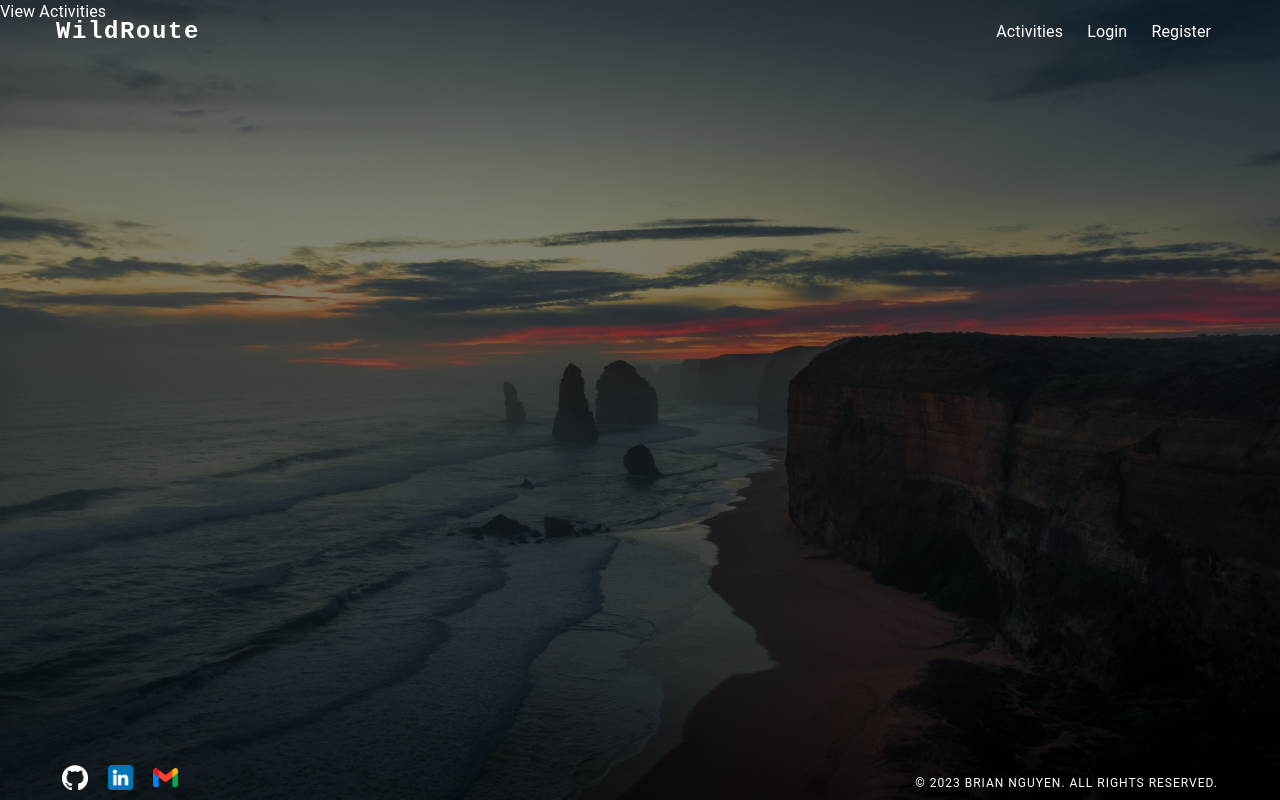
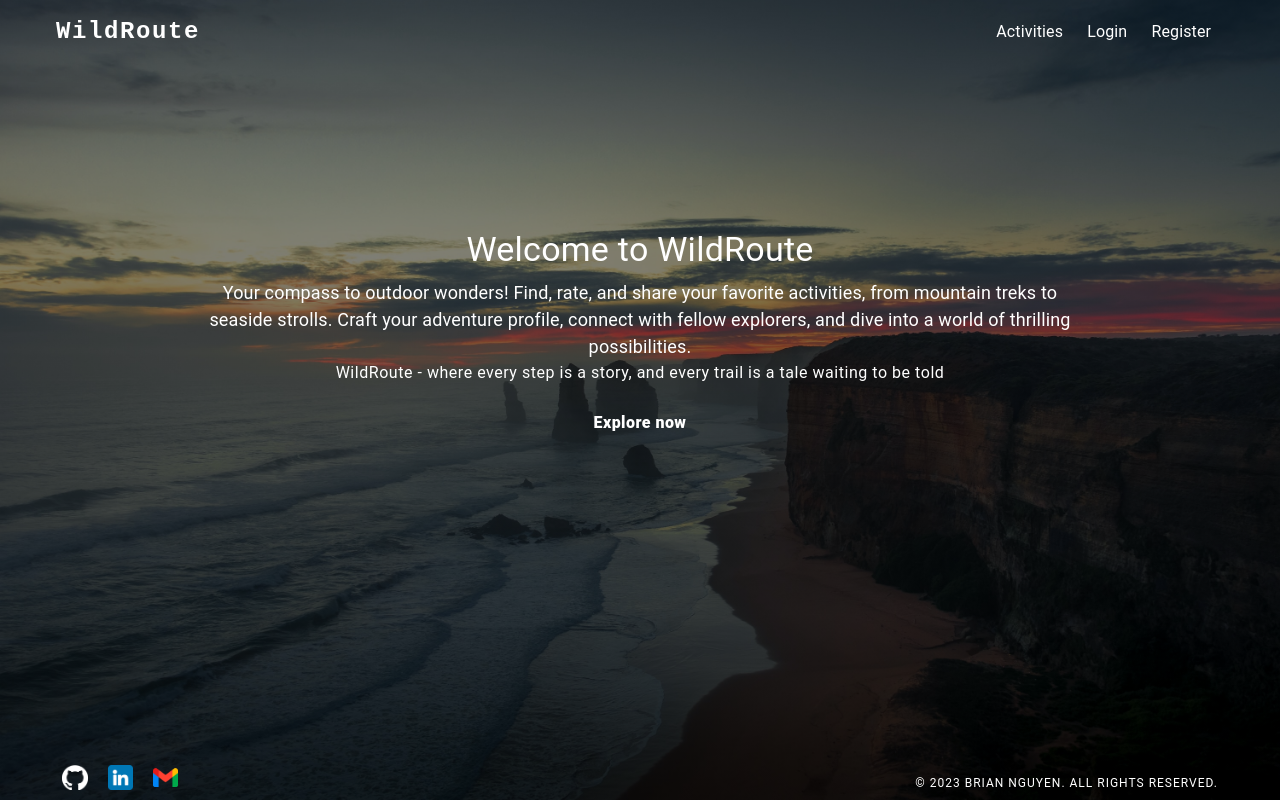
Before and after one commit to Brian3010/WildRoute, a React (Vite) app in the folder frontend/: page / in a window 1280 px wide. Built offline with nearby package versions, Linux system fonts and the light colour scheme; no server answers.

Commit message:
finalize homepage ui

```diff
--- a/frontend/src/assets/HomePage.css
+++ b/frontend/src/assets/HomePage.css
@@ -6,4 +6,49 @@
   width: 100%;
   height: 100vh;
   position: relative;
+  display: flex;
+  justify-content: center;
+  align-items: center;
 }
+
+.homepage-div {
+  color: #fff;
+  text-align: center;
+  width: 70%;
+  position: relative;
+  top: -8%;
+}
+
+.homepage-btn {
+  font-family: inherit;
+  cursor: pointer;
+  position: relative;
+  transition-timing-function: cubic-bezier(0.25, 0.8, 0.25, 1);
+  transition-duration: 400ms;
+  transition-property: color;
+}
+
+.homepage-btn:focus,
+.homepage-btn:hover {
+  color: #fff;
+}
+
+.homepage-btn:focus:after,
+.homepage-btn:hover:after {
+  width: 100%;
+  left: 0%;
+}
+
+.homepage-btn:after {
+  content: '';
+  pointer-events: none;
+  bottom: -2px;
+  left: 50%;
+  position: absolute;
+  width: 0%;
+  height: 2px;
+  background-color: #fff;
+  transition-timing-function: cubic-bezier(0.25, 0.8, 0.25, 1);
+  transition-duration: 400ms;
+  transition-property: width, left;
+}
--- a/frontend/src/components/ActivitySearchInputs.tsx
+++ b/frontend/src/components/ActivitySearchInputs.tsx
@@ -1,5 +1,5 @@
 import SearchIcon from '@mui/icons-material/Search';
-import { Box, Checkbox, FormControlLabel, FormGroup, InputAdornment, TextField } from '@mui/material';
+import { Box, Checkbox, FormControlLabel, FormGroup, InputAdornment, TextField, Typography } from '@mui/material';
 import { ChangeEvent } from 'react';
 import { TTags } from '../services/getActyById';
 
@@ -45,6 +45,10 @@ export default function ActivitySearchInputs({ searchChange, checkBoxChange }: A
           ),
         }}
       />
+      <Box display={'flex'} alignItems={'center'} gap={3} flexWrap={'wrap'}>
+        <Typography fontWeight={700} variant="body1">
+          Categories:{' '}
+        </Typography>
         <FormGroup sx={{ display: 'flex', flexDirection: 'row', gap: 2 }}>
           {tags.map((t, key) => (
             <Box key={key}>
@@ -58,5 +62,6 @@ export default function ActivitySearchInputs({ searchChange, checkBoxChange }: A
           ))}
         </FormGroup>
       </Box>
+    </Box>
   );
 }
--- a/frontend/src/pages/homepage/index.tsx
+++ b/frontend/src/pages/homepage/index.tsx
@@ -1,4 +1,4 @@
-import { Box, Typography } from '@mui/material';
+import { Box, Button, Typography } from '@mui/material';
 import { Link } from 'react-router-dom';
 import '../../assets/HomePage.css';
 
@@ -6,16 +6,31 @@ export default function HomePage() {
   return (
     <div className="homepage-container">
       <Box component={'div'} className="homepage-div">
-        <Link
-          to={'/activities'}
-          style={{
-            textDecoration: 'none',
-            color: '#ffffff',
-            position: 'absolute',
+        <Typography variant="h4">Welcome to WildRoute</Typography>
+        <Typography variant="body1" fontSize={18} marginTop={1}>
+          Your compass to outdoor wonders! Find, rate, and share your favorite activities, from mountain treks to
+          seaside strolls. Craft your adventure profile, connect with fellow explorers, and dive into a world of
+          thrilling possibilities.
+        </Typography>
+
+        <Typography variant="caption" fontSize={16} display={'block'}>
+          WildRoute - where every step is a story, and every trail is a tale waiting to be told
+        </Typography>
+
+        <Button
+          href="/activities"
+          className="homepage-btn"
+          sx={{
+            color: '#ffff',
+            fontSize: '1rem',
+            fontWeight: 800,
+            fontFamily: 'inherit',
+            textTransform: 'initial',
+            marginTop: 2,
           }}
         >
-          View Activities
-        </Link>
+          Explore now
+        </Button>
       </Box>
     </div>
   );
```
Lines whose indentation alone changed are shown as unchanged.
